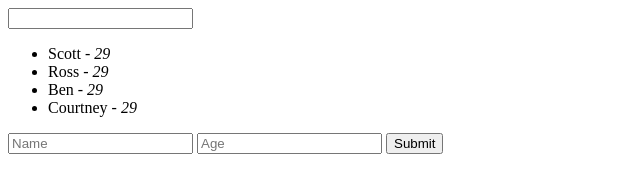
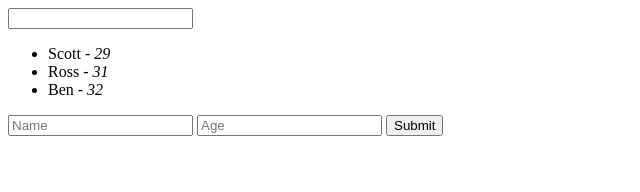
Before and after one commit to gustavo81988/leveluptuts_angularjs, a website: page index.html in a window 1280 px wide. Shown: the whole page, without its empty margins (0-640 px from the left). Drawn offline with nearby package versions, Linux system fonts and the light colour scheme.

Commit message:
Using Filters In Angular Templates

```diff
--- a/directory.js
+++ b/directory.js
@@ -4,9 +4,9 @@ angular.module('directoryApp',[])
 		var dirList = this;
 		dirList.list = [
 			{name:'Scott', age:29},
-			{name:'Ross', age:29},
-			{name:'Ben', age:29},
-			{name:'Courtney', age:29}
+			{name:'Ross', age:31},
+			{name:'Ben', age:32},
+			{name:'Courtney', age:33}
 		];
 
 		dirList.addPerson = function(){
--- a/index.html
+++ b/index.html
@@ -8,7 +8,7 @@
 	<input type="text" ng-model="search">
 
 	<ul>
-		<li ng-repeat="item in dirList.list | filter:search">
+		<li ng-repeat="item in dirList.list | filter:search | orderBy : 'age'| limitTo : 3  " class="person-{{item.name | lowercase}}">
 			{{item.name}} - <em>{{item.age}}</em>
 		</li>
 	</ul>
```
